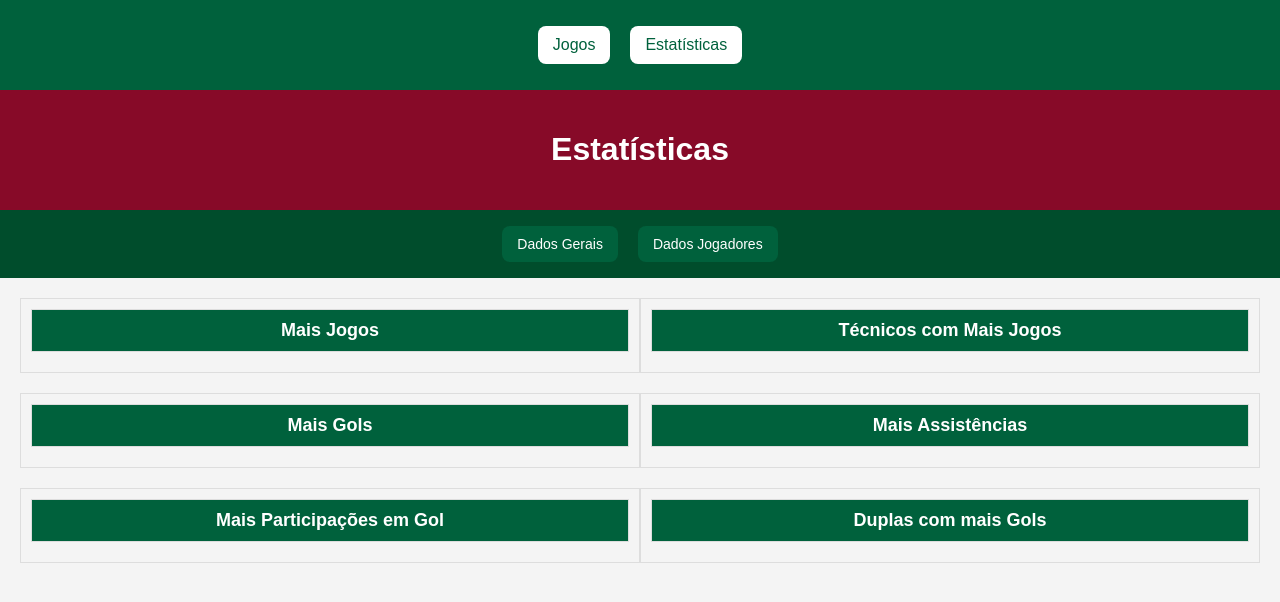
After one commit to guicunhar/Meus-Jogos-Flu, a Django app: template meus_jogos_app/templates/meus_jogos_app/estatisticas_jogadores.html in a window 1280 px wide. The commit adds this page. Shown: the top 602 px of the page. Run offline with Django 5.2, Linux system fonts and the light colour scheme; the template is opened without the code that fills it, so the values that code supplies are empty.

Commit message:
Update Estatísticas

```diff
--- a/meus_jogos_app/static/meus_jogos_app/styles_estatisticas.css
+++ b/meus_jogos_app/static/meus_jogos_app/styles_estatisticas.css
@@ -15,43 +15,79 @@ header {
     text-align: center;
 }
 
-/* Navegação */
-nav {
+/* Navegação nav1 */
+.nav1 {
     background-color: #00613C;
     padding: 10px;
     text-align: center;
-    display: flex; /* Ativa o layout flexível */
-    justify-content: center; /* Centraliza os itens horizontalmente */
-    gap: 20px; /* Espaço entre os grupos de menus */
+    display: flex;
+    justify-content: center;
+    gap: 20px;
 }
 
-nav ul {
+.nav1 ul {
     list-style: none;
     padding: 0;
-    display: flex; /* Faz com que os itens dentro da ul fiquem lado a lado */
-    gap: 15px; /* Espaçamento entre os itens */
+    display: flex;
+    gap: 15px;
 }
 
-nav ul li {
-    margin: 0; /* Remove margens extras */
+.nav1 ul li {
+    margin: 0;
 }
 
-nav ul li a {
+.nav1 ul li a {
     color: #00613C;
     text-decoration: none;
     font-size: 16px;
-    padding: 10px 15px; /* Espaçamento dentro das caixinhas */
-    background-color: #FFFF; /* Cor de fundo da caixa */
-    border-radius: 8px; /* Bordas arredondadas */
-    display: inline-block; /* Faz o link se comportar como uma caixa */
-    transition: background 0.3s; /* Efeito suave na troca de cor */
+    padding: 10px 15px;
+    background-color: white;
+    border-radius: 8px;
+    display: inline-block;
+    transition: background 0.3s;
 }
 
-nav ul li a:hover {
-    background-color: #870A28; /* Cor ao passar o mouse */
+.nav1 ul li a:hover {
+    background-color: #004d2c;
     color: white;
+}
+
+/* Navegação nav2 */
+.nav2 {
+    background-color: #004d2c;
+    text-align: center;
+    display: flex;
+    justify-content: center;
+    gap: 20px;
+}
+
+.nav2 ul {
+    list-style: none;
+    padding: 0;
+    display: flex;
+    gap: 15px;
+}
+
+.nav2 ul li {
+    margin: 0;
+}
+
+.nav2 ul li a {
+    color: #FFFF;
     text-decoration: none;
+    font-size: 14px;
+    padding: 10px 15px;
+    background-color: #00613C;
+    border-radius: 8px;
+    display: inline-block;
+    transition: background 0.3s;
 }
+
+.nav2 ul li a:hover {
+    background-color: #870A28;
+    color: white;
+}
+
 /* Container da tabela */
 .table-container {
     display: flex;
@@ -61,10 +97,10 @@ nav ul li a:hover {
 
 /* Estilo das tabelas */
 .table-container div {
-    width: 45%; /* Ajuste conforme necessário */
-    max-height: 300px; /* Altura máxima */
-    overflow-y: auto; /* Adiciona o scroll vertical */
-    border: 1px solid #ddd; /* Bordas finas para a tabela */
+    width: 45%;
+    max-height: 300px;
+    overflow-y: auto;
+    border: 1px solid #ddd;
     padding: 10px;
     box-sizing: border-box;
 }
@@ -79,7 +115,7 @@ table th, table td {
     padding: 10px;
     border: 1px solid white;
     text-align: center;
-    white-space: break-word; /* Evita quebra de linha dentro das células */
+    white-space: break-word;
 }
 
 /* Estilo do cabeçalho */
@@ -106,11 +142,11 @@ table tr:hover {
     font-size: 18px;
     color: white;
     background-color: #00613C;
-    width: 100%; /* Garante que o título ocupe a largura total */
-    display: block; /* Garante que o título seja tratado como bloco */
+    width: 100%;
+    display: block;
 }
 
 .table-container div {
-    width: 100%; /* Garante que a div ocupe todo o espaço */
-    text-align: center; /* Centraliza o texto dentro do container */
+    width: 100%;
+    text-align: center;
 }
--- /dev/null
+++ b/meus_jogos_app/templates/meus_jogos_app/estatisticas_jogadores.html
@@ -0,0 +1,65 @@
+<!DOCTYPE html>
+<html lang="pt">
+<head>
+    <meta charset="UTF-8">
+    <meta name="viewport" content="width=device-width, initial-scale=1.0">
+    <meta name="description" content="Lista de Jogos do Fluminense com detalhes sobre placar, adversário, estádio e mais.">
+    <meta name="author" content="Guilherme Cunha">
+    <meta name="robots" content="index, follow">
+    <title>Estatísticas</title>
+    {% load static %}
+    <link rel="stylesheet" href="{% static 'meus_jogos_app/styles_estatisticas.css' %}">
+    <nav class="nav1">
+        <ul>
+            <li><a href="{% url 'jogos' %}">Jogos</a></li>
+        </ul>
+        <ul>
+            <li><a href="{% url 'estatisticas_dados_gerais' %}">Estatísticas</a></li>
+        </ul>
+    </nav>
+</head>
+<body>
+    <header>
+        <h1>Estatísticas</h1>
+    </header>
+    <nav class = "nav2">
+        <ul>
+            <li><a href="{% url 'estatisticas_dados_gerais' %}">Dados Gerais</a></li>
+        </ul>
+        <ul>
+            <li><a href="{% url 'estatisticas_dados_jogadores' %}">Dados Jogadores</a></li>
+        </ul>
+    </nav>
+    <div class="table-container">
+        <div>
+                <div class="section-title">Mais Jogos</div>
+                {{ df_mais_jogos|safe }}
+        </div>
+        <div>
+                <div class="section-title">Técnicos com Mais Jogos</div>
+                {{ df_mais_tec|safe }}
+        </div>
+    </div>
+    <div class="table-container">
+        <div>
+                <div class="section-title">Mais Gols</div>
+                {{ df_gols|safe }} <!-- Isso renderiza a tabela -->
+        </div>
+        <div>
+                <div class="section-title">Mais Assistências</div>
+                {{ df_assists|safe }} <!-- Aqui renderiza outra tabela -->
+        </div>
+    </div>
+    <div class="table-container">
+        <div>
+                <div class="section-title">Mais Participações em Gol</div>
+                {{ df_part|safe }} <!-- Isso renderiza a tabela -->
+        </div>
+        <div>
+                <div class="section-title">Duplas com mais Gols</div>
+                {{ df_dupla|safe }} <!-- Aqui renderiza outra tabela -->
+        </div>
+    </div>
+    <script src="{% static 'meus_jogos_app/script.js' %}"></script>
+</body>
+</html>
--- a/meus_jogos_app/templates/meus_jogos_app/jogos.html
+++ b/meus_jogos_app/templates/meus_jogos_app/jogos.html
@@ -15,7 +15,7 @@
             <li><a href="{% url 'jogos' %}">Jogos</a></li>
         </ul>
         <ul>
-            <li><a href="{% url 'estatisticas' %}">Estatísticas</a></li>
+            <li><a href="{% url 'estatisticas_dados_gerais' %}">Estatísticas</a></li>
         </ul>
     </nav>
 </head>
--- a/meus_jogos_app/urls.py
+++ b/meus_jogos_app/urls.py
@@ -1,10 +1,11 @@
 from django.contrib import admin
 from django.urls import path
-from meus_jogos_app.views import lista_jogos, estatisticas
+from meus_jogos_app.views import lista_jogos, estatisticas_gerais
 
 urlpatterns = [
     path('admin/', admin.site.urls),
     path('', lista_jogos, name='home'),
     path('jogos/', lista_jogos, name='jogos'),
-    path('estatisticas/', estatisticas, name='estatisticas')
+    path('estatisticas/dados_gerais/', estatisticas_gerais, name='estatisticas_dados_gerais'),
+    path('estatisticas/dados_jogadores/', estatisticas_gerais, name='estatisticas_dados_jogadores'),
 ]
--- a/meus_jogos_app/views.py
+++ b/meus_jogos_app/views.py
@@ -33,7 +33,7 @@ def lista_jogos(request):
     context = {'df_jogos': df_jogos.to_html(  index=False)}
     return render(request, 'meus_jogos_app/jogos.html', context)
 
-def estatisticas(request):
+def estatisticas_gerais(request):
     gols = Gol.objects.all()
 
     data_gols = {
@@ -101,4 +101,4 @@ def estatisticas(request):
                'df_mais_jogos': df_mais_jogos.to_html(index=False),
                'df_mais_tec': df_mais_tec.to_html(index=False)}
 
-    return render(request, 'meus_jogos_app/estatisticas.html', context)
+    return render(request, 'meus_jogos_app/estatisticas_gerais.html', context)
```
Also changed, not shown: meus_jogos_app/templates/meus_jogos_app/estatisticas_gerais.html (renamed from meus_jogos_app/templates/meus_jogos_app/estatisticas.html, +12 -4 lines).
